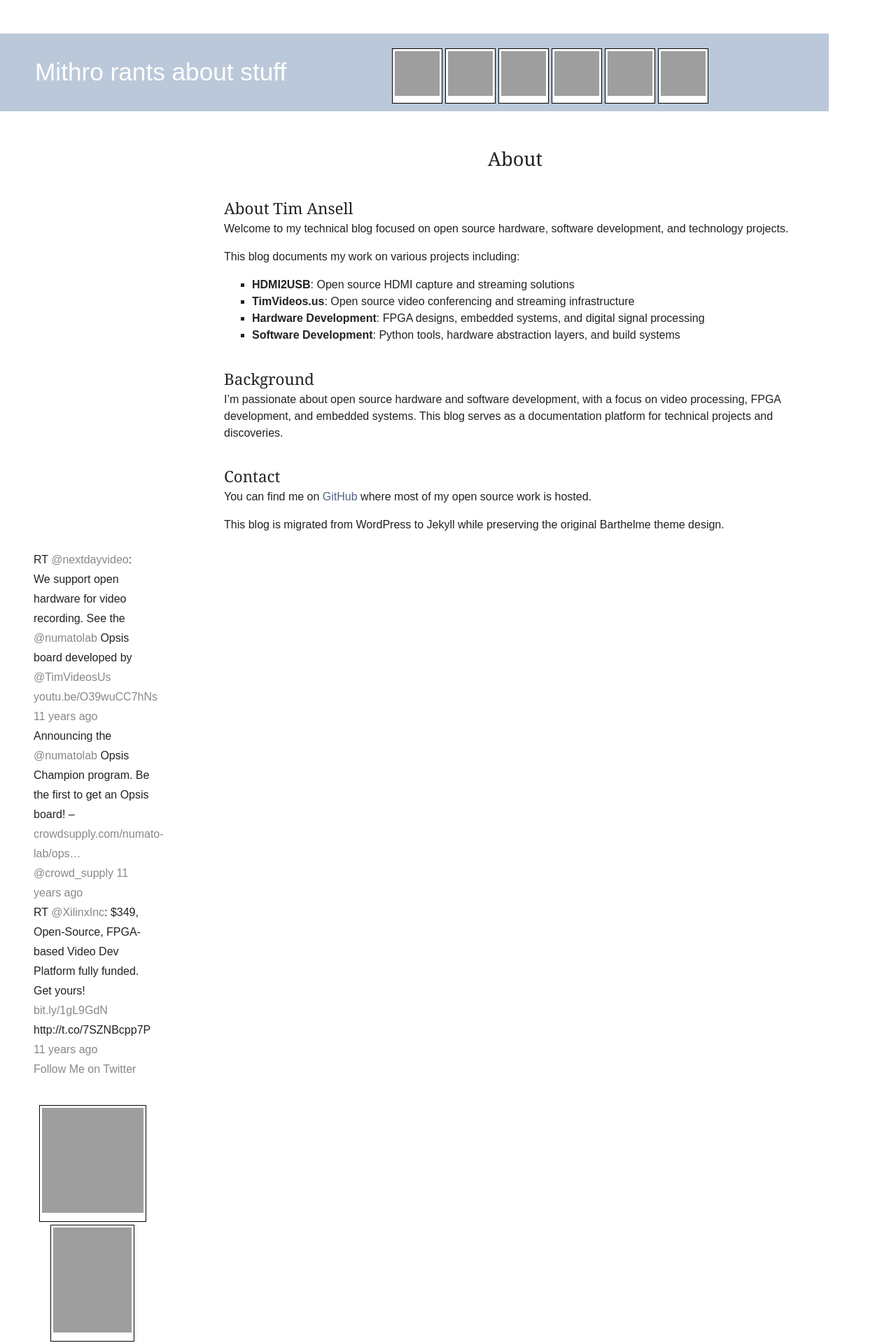
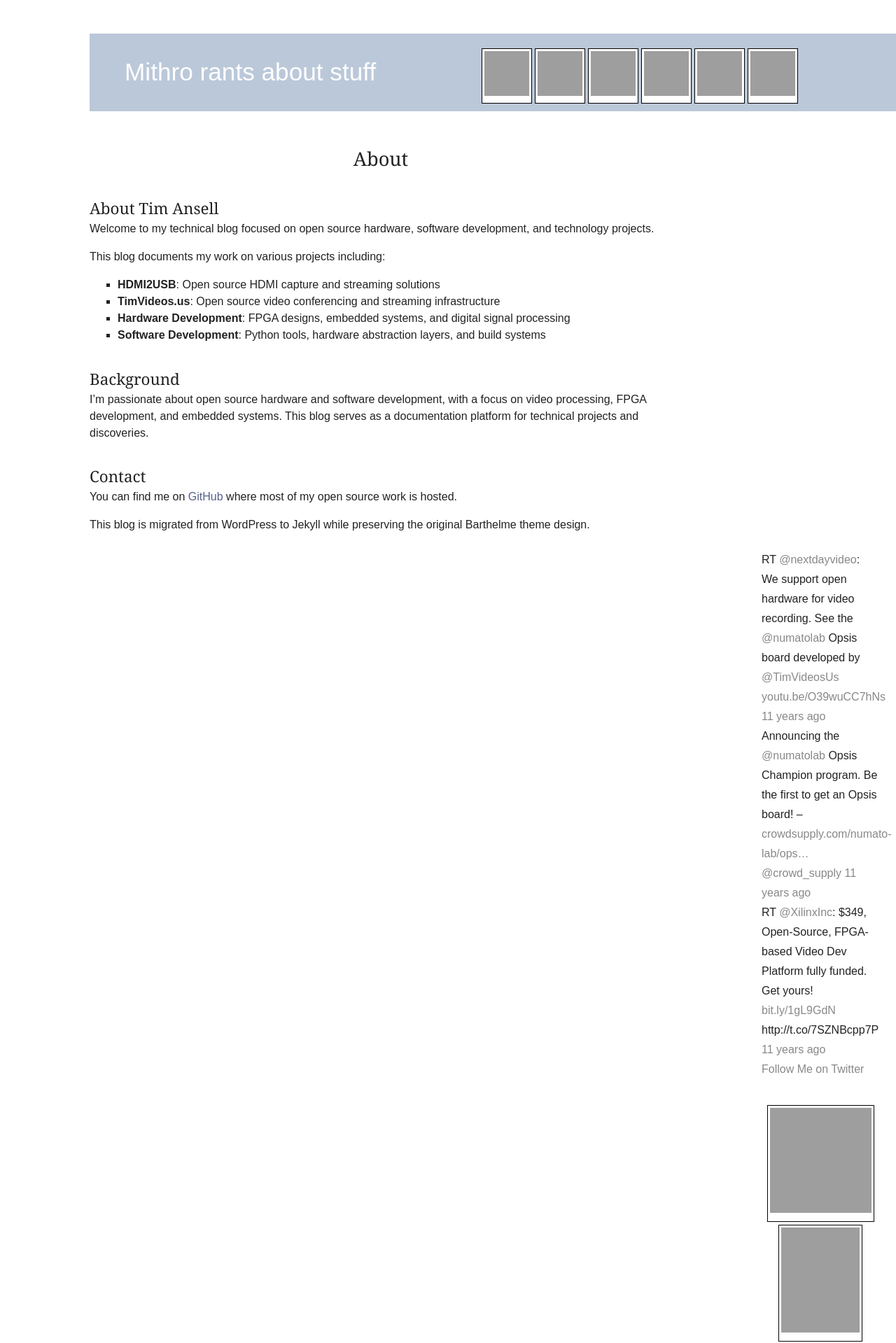
Before and after one commit to mithro/blog.mithis.net, a Jekyll site: the page built from about.markdown, in a window 1280 px wide. Shown: the top 1919 px of the page at 70% size. Built offline with Jekyll 4.4.1, drawn with Linux system fonts in a browser that asks for light colours; grey boxes are pictures that could not be loaded.

Commit message:
P7-iter2: flip sidebar to RIGHT to match live (revert bf4e353 C1/C4 wrong float)
The P7-T1 audit incorrectly inferred sidebar position from Barthelme's
base CSS. Actual live blog.mithis.net renders sidebar on RIGHT (verified
via Playwright getComputedStyle: sidebarFloat=right, sidebar.x=992,
sidebar.w=256 at 1280px viewport). bf4e353 C1/C4 fix put sidebar on LEFT.

This commit reverts to live-faithful layout:
- body div#wrapper margin: 0 0 0 8em (was 0 8em 0 0)
- body div#container float: left (was right)
- body div#container margin: 0 -16em 5em 0 (was 0 0 5em -16em)
- body div#content margin: 0 16em 0 0 (was 0 0 0 16em)
- body.single/page div#container margin: 0 -20em 6em 0
- body.single/page div#content margin: 0 20em 0 0
- body div.sidebar float: right (was left)

Verified post-fix via Playwright on local home: sidebar.x=1040 w=240
(RIGHT), content.x=0 w=896 (LEFT) — matches live's x=992 w=256 layout.

Co-Authored-By: Claude Opus 4.7 (1M context) <noreply@anthropic.com>

```diff
--- a/assets/css/main.css
+++ b/assets/css/main.css
@@ -40,29 +40,30 @@ a:active {
     text-decoration: underline;
 }
 
-/* Container Layout */
+/* Container Layout — sidebar on RIGHT to match live blog.mithis.net rendering
+   (P7-iter2 fix: bf4e353 wrongly flipped container/sidebar floats — see commit) */
 body div#wrapper {
-    margin: 0 8em 0 0;
+    margin: 0 0 0 8em;
 }
 
 body div#container {
-    float: right;
-    margin: 0 0 5em -16em;
+    float: left;
+    margin: 0 -16em 5em 0;
     width: 100%;
 }
 
 body div#content {
-    margin: 0 0 0 16em;
+    margin: 0 16em 0 0;
 }
 
 body.single div#container,
 body.page div#container {
-    margin: 0 0 6em -20em;
+    margin: 0 -20em 6em 0;
 }
 
 body.single div#content,
 body.page div#content {
-    margin: 0 0 0 20em;
+    margin: 0 20em 0 0;
 }
 
 /* Header */
@@ -296,9 +297,10 @@ body.search div#content div.post-content {
     margin: 1.5em 0;
 }
 
-/* Sidebar */
+/* Sidebar — float:right to match live blog.mithis.net rendering
+   (P7-iter2 fix: bf4e353 wrongly set float:left assuming Barthelme base) */
 body div.sidebar {
-    float: left;
+    float: right;
     overflow: hidden;
     width: 15em;
 }
```
